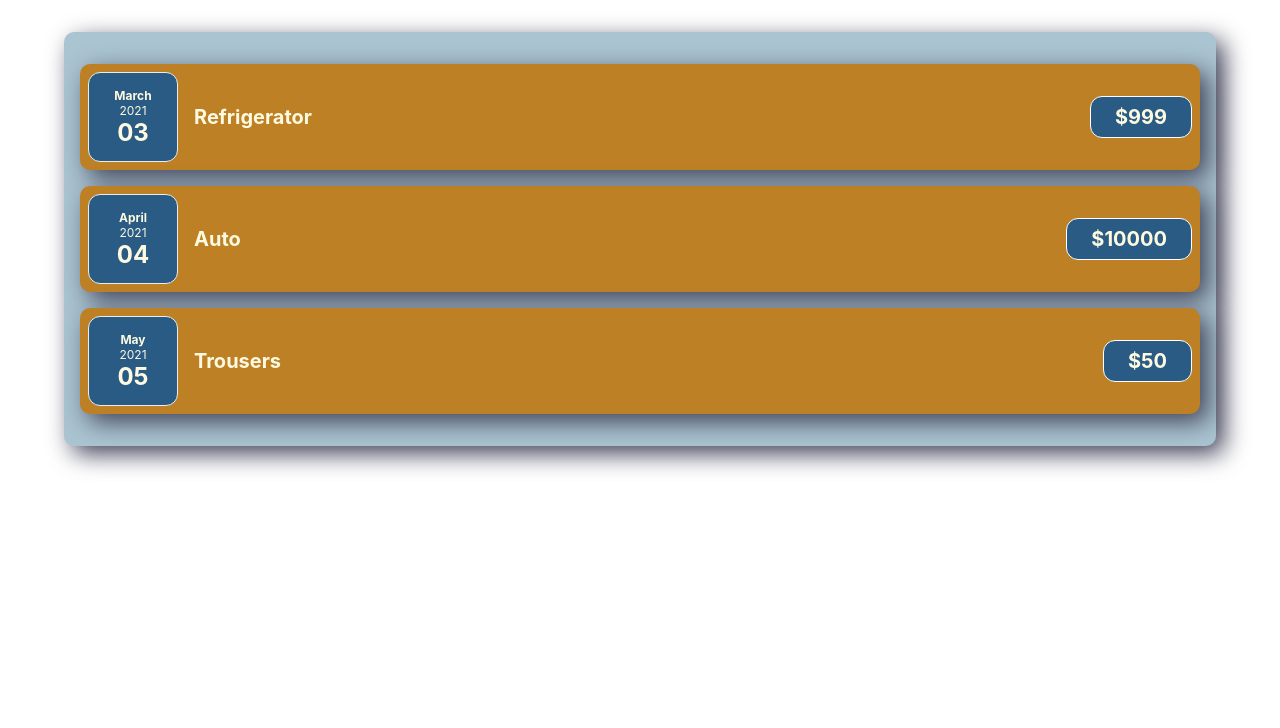
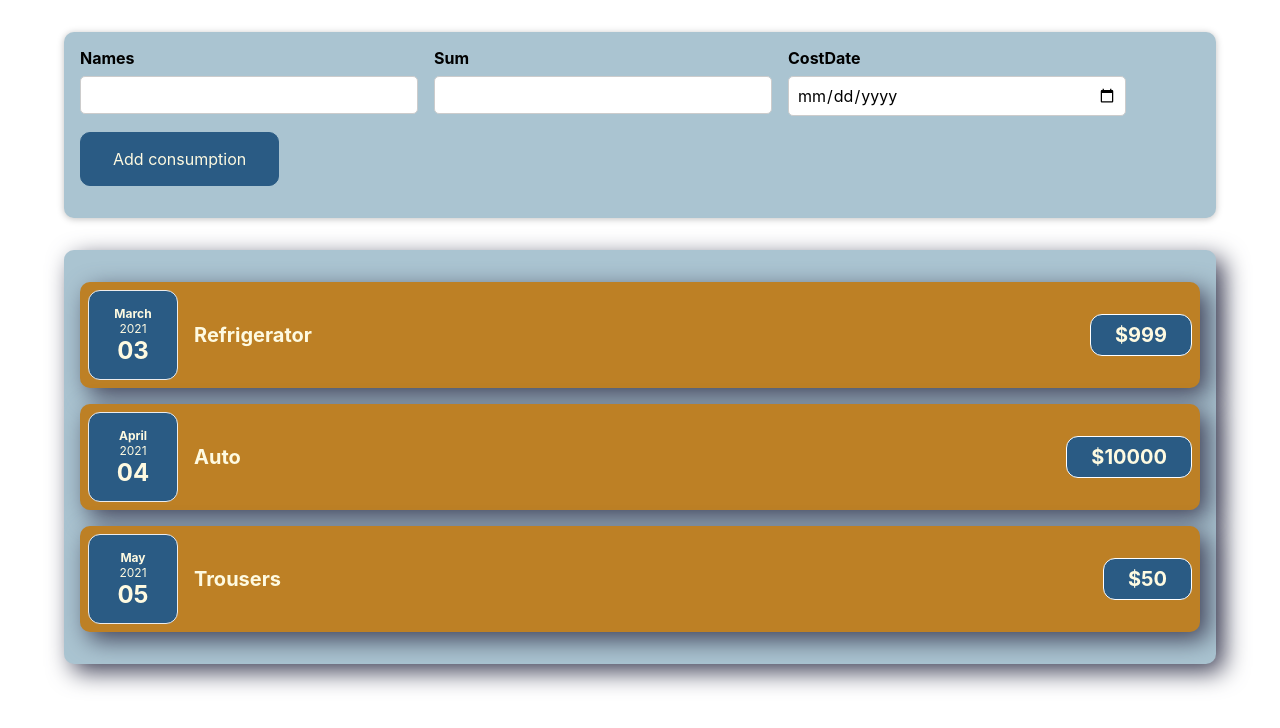
Before and after one commit to romakvasha/Expense-Accounting-Software, a React (Create React App) app: page / in a window 1280 px wide. Shown: the top 728 px of the page. Built offline with nearby package versions, Linux system fonts and the light colour scheme.

Commit message:
added form components

```diff
--- a/src/App.js
+++ b/src/App.js
@@ -1,4 +1,6 @@
 import Costs from "./components/Costs/Costs"
+import NewCost from "./components/NewCost/NewCost";
+
 function App() {
   const costs = [
     { date: new Date(2021, 2, 12), description: "Refrigerator", amount: 999 },
@@ -8,6 +10,7 @@ function App() {
 
   return (
     <div>
+      <NewCost />
       <Costs costs={costs}/>
     </div>
   );
--- /dev/null
+++ b/src/components/NewCost/CostForm.css
@@ -0,0 +1,26 @@
+.new-cost__controls {
+  display: flex;
+  flex-wrap: wrap;
+  gap: 1rem;
+  margin-bottom: 1rem;
+  text-align: left;
+}
+
+.new-cost__control label {
+  font-weight: bold;
+  margin-bottom: 0.5rem;
+  display: block;
+}
+
+.new-cost__control input {
+  font: inherit;
+  padding: 0.5rem;
+  border-radius: 5px;
+  border: 1px solid #ccc;
+  width: 20rem;
+  max-width: 100%;
+}
+
+.new-cost__actions {
+  text-align: left;
+}
--- /dev/null
+++ b/src/components/NewCost/CostForm.js
@@ -0,0 +1,69 @@
+import "./CostForm.css";
+import { useState } from "react";
+
+const CostForm = () => {
+
+    const [inputName, setInputName] = useState("");
+    const [inputAmount, setInputAmount] = useState("");
+    const [inputDate, setInputDate] = useState("");
+
+  const nameChangleHandler = (event) => {
+    setInputName(event.target.value);
+  };
+
+  const amountChangleHandler = (event) => {
+    setInputAmount(event.target.value);
+  };
+
+  const dateChangleHandler = (event) => {
+    setInputDate(event.target.value);
+  };
+
+  const submitHandler = (event) => {
+    event.preventDefault()
+    const costDate = {
+        name: inputName,
+        amount: inputAmount,
+        date: new Date(inputDate)
+    }
+    setInputAmount("");
+    setInputDate("");
+    setInputName("");
+  }
+
+  return (
+    <form onSubmit={submitHandler}>
+      <div className="new-cost__controls">
+        <div className="new-cost__control">
+          <label>Names</label>
+          <input type="text" value={inputName} onChange={nameChangleHandler} />
+        </div>
+        <div className="new-cost__control">
+          <label>Sum</label>
+          <input
+            type="number"
+            min="1"
+            step="1"
+            value={inputAmount}
+            onChange={amountChangleHandler}
+          />
+        </div>
+        <div className="new-cost__control">
+          <label>CostDate</label>
+          <input
+            type="date"
+            min="2020-01-01"
+            step="2025-12-31"
+            value={inputDate}
+            onChange={dateChangleHandler}
+          />
+        </div>
+        <div className="new-cost__actions">
+          <button type="submit">Add consumption</button>
+        </div>
+      </div>
+    </form>
+  );
+};
+
+export default CostForm;
--- /dev/null
+++ b/src/components/NewCost/NewCost.css
@@ -0,0 +1,27 @@
+.new-cost {
+  background-color: #aac4d1;
+  padding: 1rem;
+  margin: 2rem auto;
+  width: 70rem;
+  max-width: 95%;
+  border-radius: 10px;
+  text-align: center;
+  box-shadow: 0 1px 7px rgba(0, 0, 0, 0.25);
+}
+
+.new-cost button {
+  font: inherit;
+  cursor: pointer;
+  padding: 1rem 2rem;
+  border: 1px solid #2a5b84;
+  background-color: #2a5b84;
+  color: #fefae1;
+  border-radius: 10px;
+  margin-right: 3px;
+}
+
+.new-cost button:hover,
+.new-cost button:active {
+  background-color: #2a5c84b2;
+  border-color: #2a5c84b2;
+}
--- /dev/null
+++ b/src/components/NewCost/NewCost.js
@@ -0,0 +1,12 @@
+import CostForm from "./CostForm"
+import "./NewCost.css"
+
+const NewCost = () =>{
+    return (
+        <div className="new-cost">
+            <CostForm />
+        </div>
+    )
+}
+
+export default NewCost;
```
